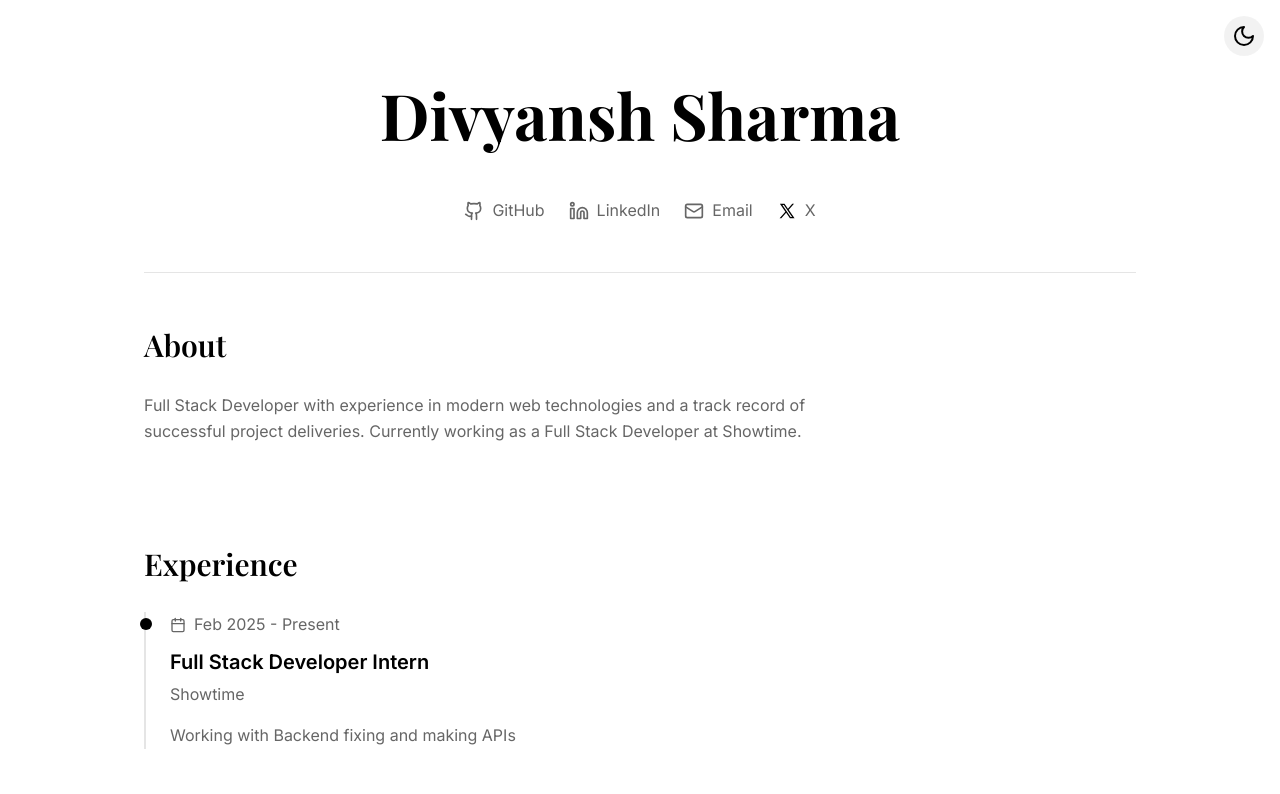
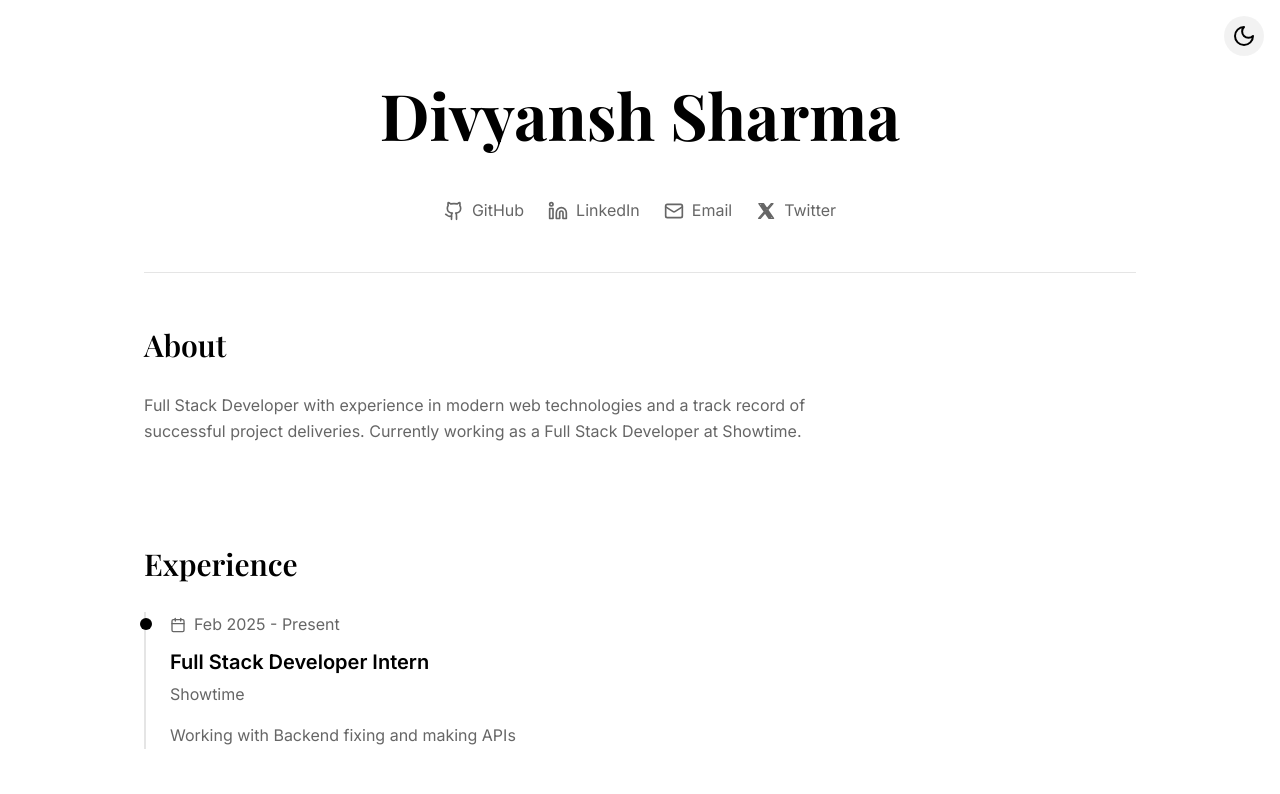
Before and after one commit to divyansharma001/divyansharma001.github.io, a plain HTML site: page index.html in a window 1280 px wide. Shown: the top 794 px of the page. Drawn offline with nearby package versions, Linux system fonts and the light colour scheme.

Commit message:
Update index.html

```diff
--- a/index.html
+++ b/index.html
@@ -52,10 +52,10 @@
           Email
         </a>
         <a href="https://x.com/Divyansharma001" class="social-link">
-          <svg xmlns="http://www.w3.org/2000/svg" x="0px" y="0px" width="20" height="20" viewBox="0 0 30 30">
+          <svg xmlns="http://www.w3.org/2000/svg" x="0px" y="0px" width="20" height="20" viewBox="0 0 30 30" fill="none" stroke="currentColor" stroke-width="2" stroke-linecap="round" stroke-linejoin="round">
 <path d="M26.37,26l-8.795-12.822l0.015,0.012L25.52,4h-2.65l-6.46,7.48L11.28,4H4.33l8.211,11.971L12.54,15.97L3.88,26h2.65 l7.182-8.322L19.42,26H26.37z M10.23,6l12.34,18h-2.1L8.12,6H10.23z"></path>
 </svg>
-          X
+          Twitter
         </a>
       </div>
     </header>
```
